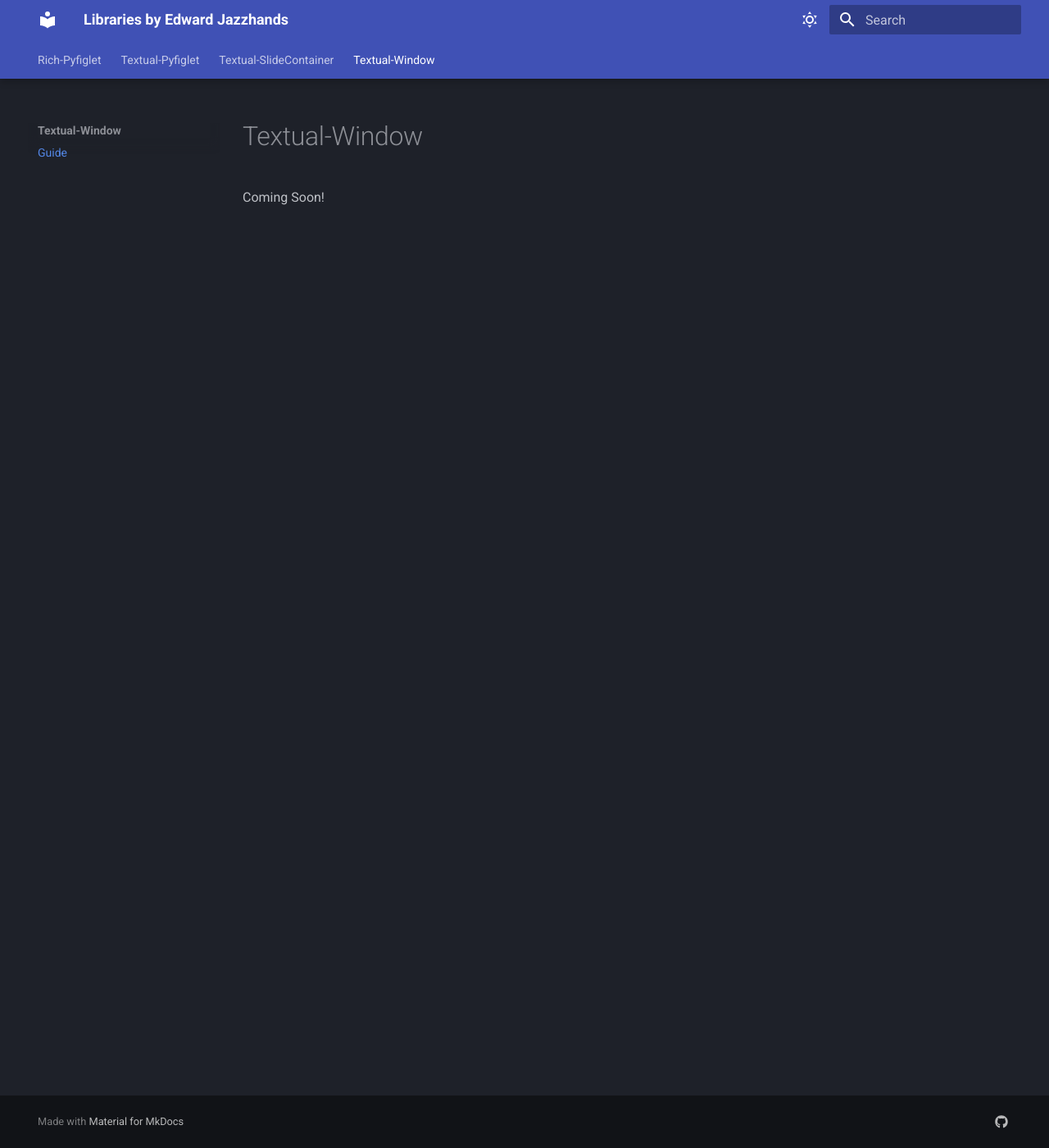
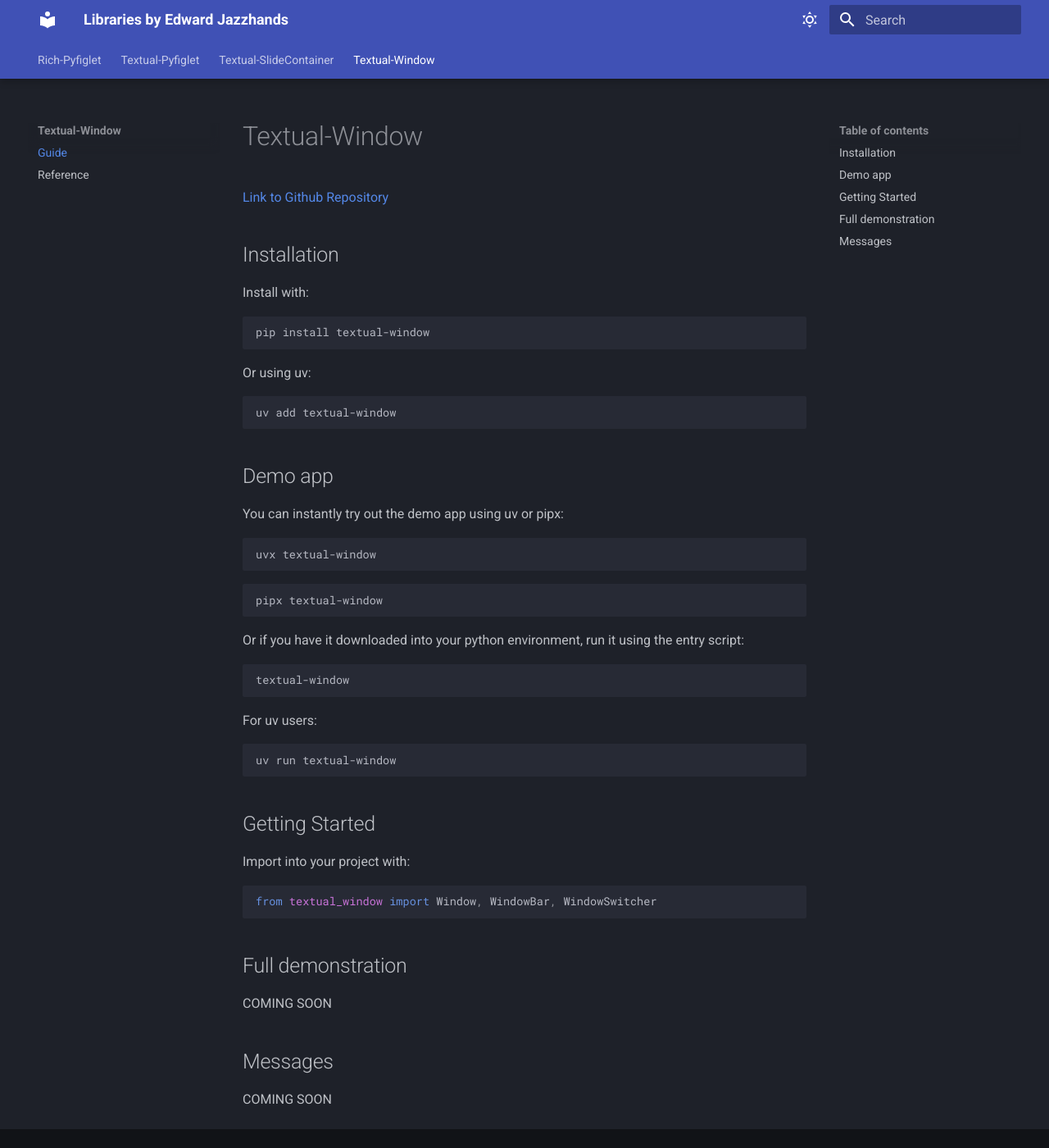
Before and after one commit to edward-jazzhands/libraries, an MkDocs documentation site: the page built from docs/textual-window/index.md, in a window 1280 px wide and 1400 px high. Shown: the whole window at 82% size. Built offline with MkDocs 1.6.1 and Material for MkDocs 9.7.7, drawn with Linux system fonts in a browser that asks for light colours.

Commit message:
Added first stage of docs for textual-window

````diff
--- a/docs/textual-window/index.md
+++ b/docs/textual-window/index.md
@@ -1,3 +1,57 @@
 # Textual-Window
 
-Coming Soon!
+[Link to Github Repository](https://github.com/edward-jazzhands/textual-window)
+
+## Installation
+
+Install with:
+
+```sh
+pip install textual-window
+```
+
+Or using uv:
+
+```sh
+uv add textual-window
+```
+
+## Demo app
+
+You can instantly try out the demo app using uv or pipx:
+
+```sh
+uvx textual-window
+```
+
+```sh
+pipx textual-window
+```
+
+Or if you have it downloaded into your python environment, run it using the entry script:
+
+```sh
+textual-window
+```
+
+For uv users:
+
+```sh
+uv run textual-window
+```
+
+## Getting Started
+
+Import into your project with:
+
+```py
+from textual_window import Window, WindowBar, WindowSwitcher
+```
+
+## Full demonstration
+
+COMING SOON
+
+## Messages
+
+COMING SOON
--- a/mkdocs.yml
+++ b/mkdocs.yml
@@ -32,7 +32,7 @@ nav:
     - Reference: textual-slidecontainer/reference.md
   - Textual-Window:
     - Guide: textual-window/index.md
-    # - Reference: textual-window/reference.md
+    - Reference: textual-window/reference.md
 
 extra:
   social:
--- a/pyproject.toml
+++ b/pyproject.toml
@@ -9,6 +9,7 @@ dependencies = [
     "mkdocstrings[python]>=0.29.1",
     "pymdown-extensions>=10.15",
     "rich-pyfiglet>=0.1.3",
-    "textual-pyfiglet>=0.8.1",
+    "textual-pyfiglet>=0.8.4",
     "textual-slidecontainer>=0.4.0",
+    "textual-window>=0.2.0",
 ]
````
Also changed, not shown: docs/textual-window/reference.md (added, +3 -0 lines), 1 other file.
